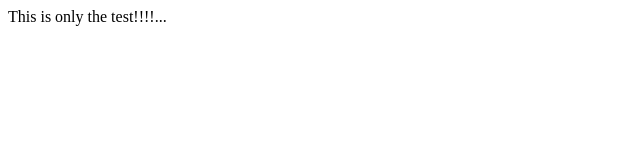
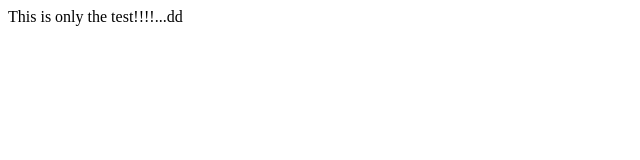
Before and after one commit to shubhamb011/internship, a plain HTML site: page Index.html in a window 1280 px wide. Shown: the full height of the page, 0-640 px from the left. Drawn offline with Linux system fonts and the light colour scheme.

Commit message:
1st Commit

```diff
--- a/Index.html
+++ b/Index.html
@@ -4,6 +4,6 @@
     <title>First Program Test</title>
 </head>
 <body>
-This is only the test!!!!...
+This is only the test!!!!...dd
 </body>
 </html>
```
